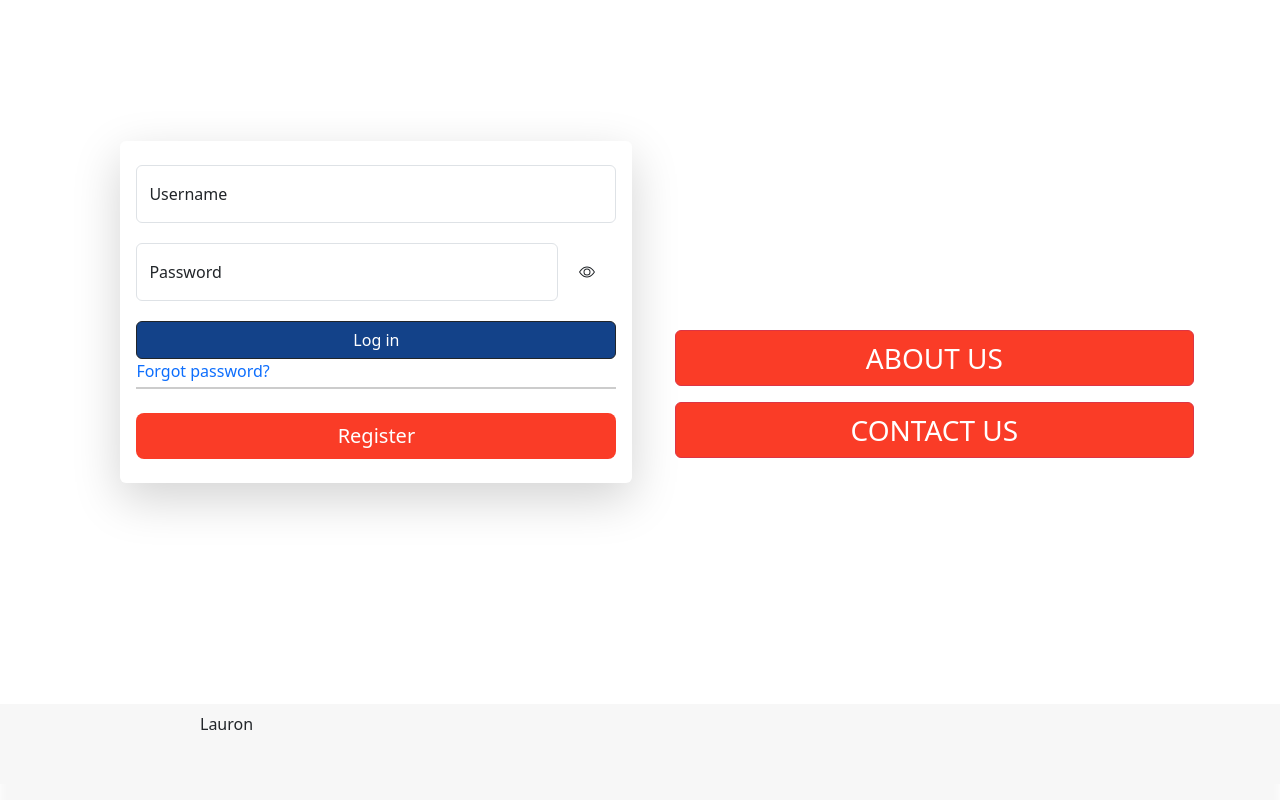
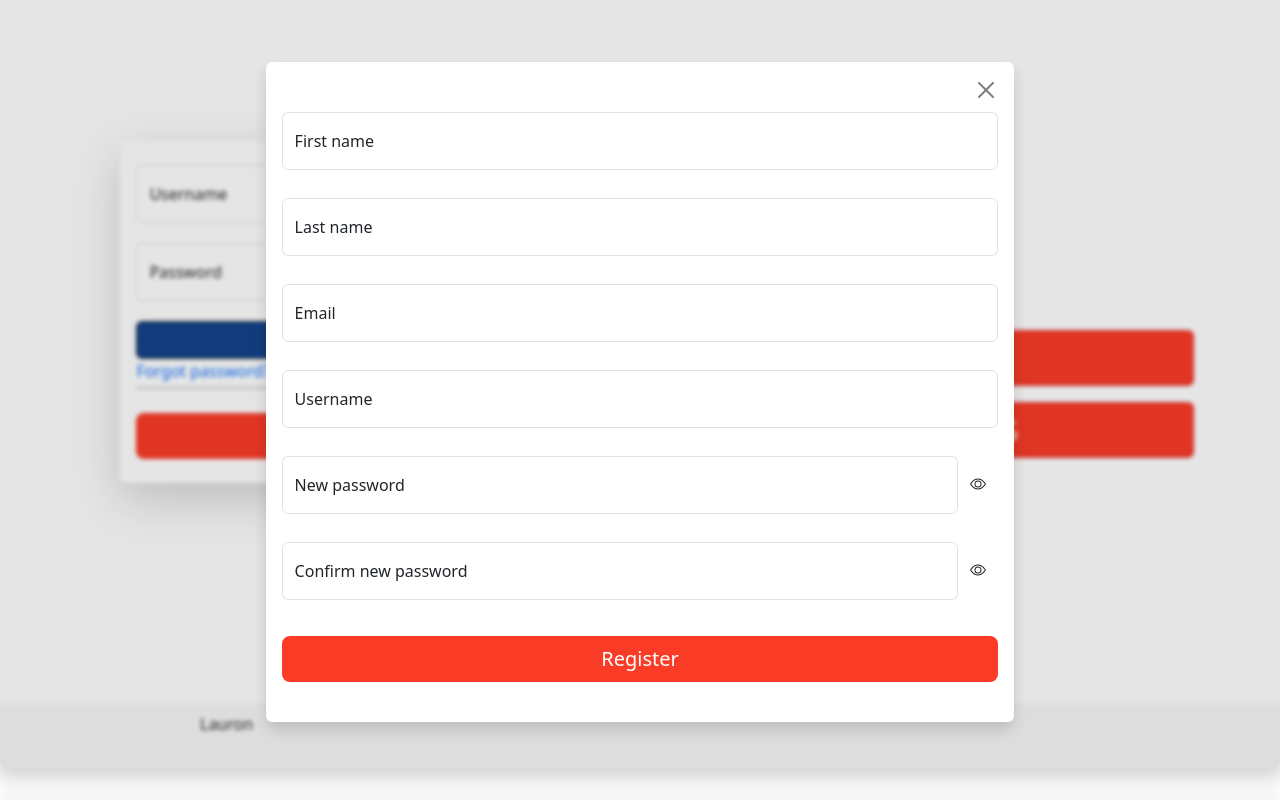
Before and after one commit to Derlashwarma/WheelDeal, a PHP site: page /Lab_Version/index.html in a window 1280 px wide. Run offline with PHP 8.4, Linux system fonts and the light colour scheme.

Commit message:
modified register.css to make the registration form more accessible

```diff
--- a/WheelDeal/Lab_Version/style/register.css
+++ b/WheelDeal/Lab_Version/style/register.css
@@ -7,10 +7,11 @@
     align-items: center;
 }
 .register-container{
+    margin-top: 8vh;
     z-index: 10;
     position: absolute;
     height: fit-content;
-    display: none;
+    display: flex;
     flex-direction: row;
     justify-content: center;
     align-content: center;
```
